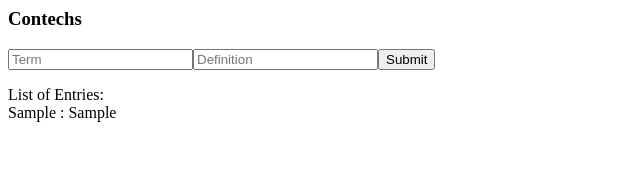
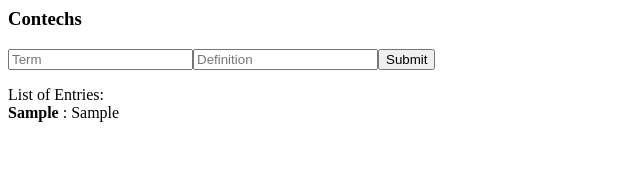
Before and after one commit to sevedkim/contechs, a React app: page / in a window 1280 px wide. Both pictures are taken after typing "Sample", "Sample" into the empty fields and a click on the input "Submit". Shown: the top 194 px of the page, without its empty margins (0-640 px from the left). Built offline with nearby package versions, Linux system fonts and the light colour scheme.

Commit message:
Added travis.yml file

```diff
--- a/src/EntryList.js
+++ b/src/EntryList.js
@@ -1,27 +1,12 @@
 //entryList.js
 import React from 'react';
-
-// const entryList = (props) => {
-//   const {entries} = props;
-//   console.log('inside entryList');
-//   console.log(entries)
-//   return (
-//     <div>
-//       {entries.map((entry) =>
-//         <div>
-//           {this.entry.term} : {this.entry.definition}
-//         </div>
-//       )}
-//     </div>
-//   )
-// }
 
 const EntryList = ({entries}) => (
   <div>
     List of Entries:
     {entries.map((entry, index) =>
       <div key={index}>
-        { entry.term } : { entry.definition }
+        <b>{ entry.term }</b> : { entry.definition }
       </div>
     )}
   </div>
```
Also changed, not shown: .travis.yml (added).
